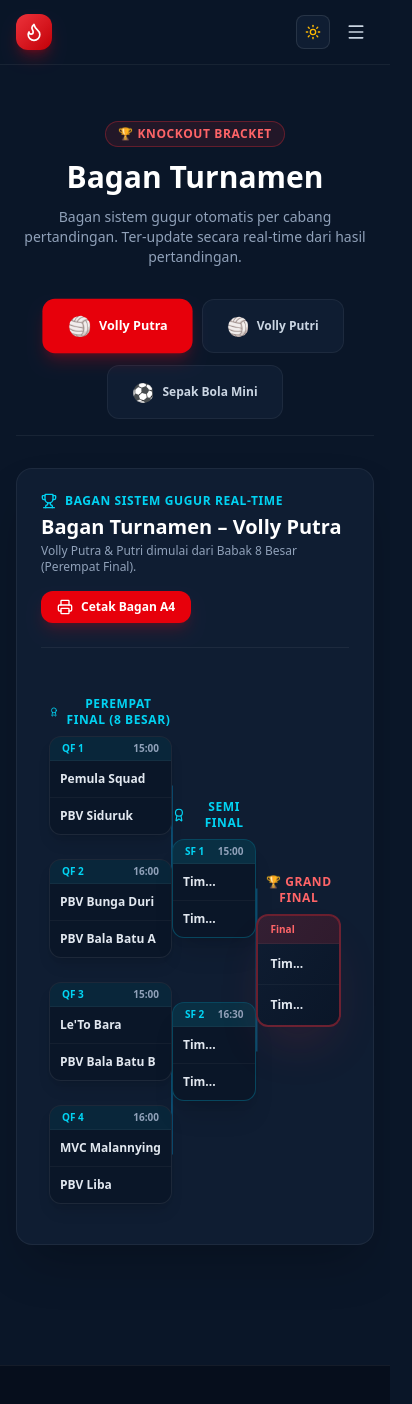
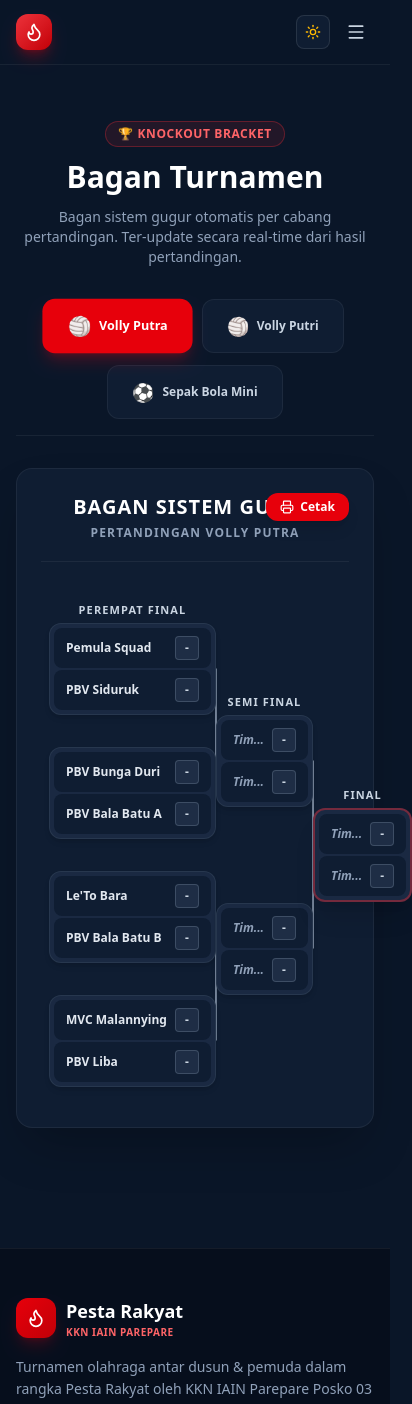
Before and after one commit to Ashif1306/Pestarakyat, a Next.js app: page /bagan in a window 390 px wide. Shown: the top 1404 px of the page, 412 px wide, since content can reach past the window. Built offline with nearby package versions, Linux system fonts and the light colour scheme.

Commit message:
Update volleyball tournament bracket to exactly match reference diagram

```diff
--- a/src/components/BracketViewer.tsx
+++ b/src/components/BracketViewer.tsx
@@ -1,7 +1,7 @@
 'use client';
 
 import React, { useEffect, useRef } from 'react';
-import { Printer, Trophy, CheckCircle2, Award } from 'lucide-react';
+import { Printer, Trophy, CheckCircle2 } from 'lucide-react';
 import { getMatchesBySport, getStandings } from '@/lib/data';
 import type { Team } from '@/types';
 
@@ -25,14 +25,14 @@ export default function BracketViewer({ sportId = 'volly-putra', sportName }: Br
   const groupC = standings['C'] || [];
   const groupD = standings['D'] || [];
 
-  const leaderA = groupA[0]?.name || 'Juara Full A';
-  const runnerA = groupA[1]?.name || 'Runner Up A';
-  const leaderB = groupB[0]?.name || 'Juara Full B';
-  const runnerB = groupB[1]?.name || 'Runner Up B';
-  const leaderC = groupC[0]?.name || 'Juara Full C';
-  const runnerC = groupC[1]?.name || 'Runner Up C';
-  const leaderD = groupD[0]?.name || 'Juara Full D';
-  const runnerD = groupD[1]?.name || 'Runner Up D';
+  const leaderA = groupA[0]?.played > 0 ? groupA[0].name : 'Juara Full A';
+  const runnerA = groupA[1]?.played > 0 ? groupA[1].name : 'Runner Up A';
+  const leaderB = groupB[0]?.played > 0 ? groupB[0].name : 'Juara Full B';
+  const runnerB = groupB[1]?.played > 0 ? groupB[1].name : 'Runner Up B';
+  const leaderC = groupC[0]?.played > 0 ? groupC[0].name : 'Juara Full C';
+  const runnerC = groupC[1]?.played > 0 ? groupC[1].name : 'Runner Up C';
+  const leaderD = groupD[0]?.played > 0 ? groupD[0].name : 'Juara Full D';
+  const runnerD = groupD[1]?.played > 0 ? groupD[1].name : 'Runner Up D';
 
   const isMiniFootball = sportId === 'sepak-bola-mini';
 
@@ -41,12 +41,16 @@ export default function BracketViewer({ sportId = 'volly-putra', sportName }: Br
   const sfMatches = matches.filter((m) => m.phase === 'knockout' && m.round.toLowerCase().includes('semi'));
   const finalMatch = matches.find((m) => m.phase === 'knockout' && m.round.toLowerCase().includes('final'));
 
-  // QF Pairings (for Volly Putra & Volly Putri)
+  // QF Pairings (Exact diagram match for Volly)
+  // QF 1: Juara Full A vs Runner Up B
+  // QF 2: Juara Full C vs Runner Up D
+  // QF 3: Juara Full B vs Runner Up C
+  // QF 4: Juara Full D vs Runner Up A
   const qfPairs: [string, string][] = [
-    [leaderA, runnerB], // QF 1: Juara Full A vs Runner Up B
-    [leaderC, runnerD], // QF 2: Juara Full C vs Runner Up D
-    [leaderB, runnerC], // QF 3: Juara Full B vs Runner Up C
-    [leaderD, runnerA], // QF 4: Juara Full D vs Runner Up A
+    [leaderA, runnerB],
+    [leaderC, runnerD],
+    [leaderB, runnerC],
+    [leaderD, runnerA],
   ];
 
   // Check QF Winners
@@ -126,8 +130,8 @@ export default function BracketViewer({ sportId = 'volly-putra', sportName }: Br
         `M ${mx} ${y1} V ${y2} ` +
         `M ${mx} ${ty} H ${tx}`
       );
-      path.setAttribute('stroke', 'rgba(14, 165, 233, 0.35)');
-      path.setAttribute('stroke-width', '2');
+      path.setAttribute('stroke', '#94a3b8');
+      path.setAttribute('stroke-width', '1.5');
       path.setAttribute('fill', 'none');
       svg.appendChild(path);
     };
@@ -146,75 +150,69 @@ export default function BracketViewer({ sportId = 'volly-putra', sportName }: Br
   }, [matches, standings, isMiniFootball]);
 
   return (
-    <div className="bg-[#0f1d32] rounded-2xl border border-white/[0.06] p-6 shadow-2xl space-y-8">
-      {/* Header Toolbar */}
-      <div className="flex flex-wrap items-center justify-between gap-4 pb-6 border-b border-white/[0.06] no-print">
-        <div>
-          <div className="flex items-center gap-2 text-xs font-bold text-cyan-400 uppercase tracking-wider mb-1">
-            <Trophy className="w-4 h-4" /> Bagan Sistem Gugur Real-Time
-          </div>
-          <h2 className="text-xl font-extrabold text-white">Bagan Turnamen – {sportName}</h2>
-          <p className="text-xs text-slate-400 mt-0.5">
-            {isMiniFootball
-              ? 'Sepak Bola Mini dimulai dari Babak Semi Final (4 Besar).'
-              : 'Volly Putra & Putri dimulai dari Babak 8 Besar (Perempat Final).'}
-          </p>
-        </div>
+    <div className="bg-[#0f1d32] rounded-2xl border border-white/[0.06] p-6 shadow-2xl space-y-6">
+      {/* Title & Toolbar */}
+      <div className="text-center space-y-1 pb-4 border-b border-white/[0.06] relative">
+        <h2 className="text-xl font-extrabold text-white uppercase tracking-wider">
+          BAGAN SISTEM GUGUR
+        </h2>
+        <p className="text-xs font-semibold text-slate-400 uppercase tracking-widest">
+          PERTANDINGAN {sportName.toUpperCase()}
+        </p>
 
         <button
           onClick={() => window.print()}
-          className="px-4 py-2 rounded-xl bg-red-600 hover:bg-red-500 text-white text-xs font-bold flex items-center gap-2 transition-all shadow-lg shadow-red-600/20 hover:scale-105"
+          className="absolute right-0 top-0 px-3.5 py-1.5 rounded-xl bg-red-600 hover:bg-red-500 text-white text-xs font-bold flex items-center gap-1.5 transition-all shadow-lg no-print"
         >
-          <Printer className="w-4 h-4" />
-          Cetak Bagan A4
+          <Printer className="w-3.5 h-3.5" /> Cetak
         </button>
       </div>
 
       {/* Bracket Area */}
-      <div ref={containerRef} className="relative min-h-[460px] flex items-center justify-around px-2 sm:px-8 py-4">
+      <div ref={containerRef} className="relative min-h-[500px] flex items-center justify-around px-2 sm:px-6 py-4">
         <svg ref={svgRef} className="absolute inset-0 w-full h-full pointer-events-none z-0" />
 
-        {/* Round 1: Perempat Final (Only for Volly Putra & Putri) */}
+        {/* Round 1: PEREMPAT FINAL (Volly Putra & Putri) */}
         {!isMiniFootball && (
-          <div className="relative z-10 flex flex-col justify-around space-y-6 w-48 sm:w-56">
-            <h3 className="text-xs font-extrabold text-cyan-400 uppercase tracking-wider text-center flex items-center justify-center gap-1.5 mb-2">
-              <Award className="w-4 h-4" /> Perempat Final (8 Besar)
+          <div className="relative z-10 flex flex-col justify-around space-y-8 w-52 sm:w-60">
+            <h3 className="text-[11px] font-extrabold text-slate-300 uppercase tracking-widest text-center mb-1">
+              PEREMPAT FINAL
             </h3>
 
             {qfPairs.map((pair, idx) => {
               const m = qfMatches[idx];
-              const isFinished = m?.status === 'finished';
+              const scoreAStr = m?.scoreA !== null && m?.scoreA !== undefined ? String(m.scoreA) : '-';
+              const scoreBStr = m?.scoreB !== null && m?.scoreB !== undefined ? String(m.scoreB) : '-';
               const winner = m?.winner;
 
               return (
                 <div
                   key={idx}
                   id={`qf-${idx}`}
-                  className="bg-[#0a1628] border border-white/[0.08] rounded-xl overflow-hidden shadow-lg"
+                  className="bg-[#1a2942] border border-slate-700/60 rounded-xl overflow-hidden shadow-md space-y-0.5 p-1"
                 >
-                  <div className="px-3 py-1 bg-cyan-500/10 border-b border-white/[0.04] flex items-center justify-between text-[10px] text-cyan-400 font-bold">
-                    <span>QF {idx + 1}</span>
-                    {isFinished ? (
-                      <span className="text-emerald-400 flex items-center gap-1">
-                        <CheckCircle2 className="w-3 h-3" /> Selesai
-                      </span>
-                    ) : (
-                      <span className="text-slate-400">{m?.time || 'TBD'}</span>
-                    )}
+                  {/* Team A */}
+                  <div
+                    className={`flex items-center justify-between px-3 py-2 rounded-lg transition-colors ${
+                      winner === pair[0] ? 'bg-emerald-500/20 text-emerald-400 font-extrabold' : 'text-slate-200 bg-[#0f1d32]'
+                    }`}
+                  >
+                    <span className="text-xs font-semibold truncate max-w-[140px]">{pair[0]}</span>
+                    <span className="w-6 h-6 rounded border border-slate-600/80 bg-[#1e2d45] text-slate-300 font-bold text-xs flex items-center justify-center ml-2 flex-shrink-0">
+                      {scoreAStr}
+                    </span>
                   </div>
 
-                  <div className={`p-2.5 flex items-center justify-between border-b border-white/[0.04] ${
-                    winner === pair[0] ? 'bg-emerald-500/15 text-emerald-400 font-extrabold' : 'text-slate-200'
-                  }`}>
-                    <span className="text-xs font-semibold truncate">{pair[0]}</span>
-                    {winner === pair[0] && <CheckCircle2 className="w-3.5 h-3.5 text-emerald-400 flex-shrink-0" />}
-                  </div>
-
-                  <div className={`p-2.5 flex items-center justify-between ${
-                    winner === pair[1] ? 'bg-emerald-500/15 text-emerald-400 font-extrabold' : 'text-slate-200'
-                  }`}>
-                    <span className="text-xs font-semibold truncate">{pair[1]}</span>
-                    {winner === pair[1] && <CheckCircle2 className="w-3.5 h-3.5 text-emerald-400 flex-shrink-0" />}
+                  {/* Team B */}
+                  <div
+                    className={`flex items-center justify-between px-3 py-2 rounded-lg transition-colors ${
+                      winner === pair[1] ? 'bg-emerald-500/20 text-emerald-400 font-extrabold' : 'text-slate-200 bg-[#0f1d32]'
+                    }`}
+                  >
+                    <span className="text-xs font-semibold truncate max-w-[140px]">{pair[1]}</span>
+                    <span className="w-6 h-6 rounded border border-slate-600/80 bg-[#1e2d45] text-slate-300 font-bold text-xs flex items-center justify-center ml-2 flex-shrink-0">
+                      {scoreBStr}
+                    </span>
                   </div>
                 </div>
               );
@@ -222,93 +220,102 @@ export default function BracketViewer({ sportId = 'volly-putra', sportName }: Br
           </div>
         )}
 
-        {/* Round 2: Semi Final */}
-        <div className="relative z-10 flex flex-col justify-around space-y-16 w-48 sm:w-56">
-          <h3 className="text-xs font-extrabold text-cyan-400 uppercase tracking-wider text-center flex items-center justify-center gap-1.5 mb-2">
-            <Award className="w-4 h-4" /> Semi Final
+        {/* Round 2: SEMI FINAL */}
+        <div className="relative z-10 flex flex-col justify-around space-y-24 w-52 sm:w-60">
+          <h3 className="text-[11px] font-extrabold text-slate-300 uppercase tracking-widest text-center mb-1">
+            SEMI FINAL
           </h3>
 
           {sfPairs.map((pair, idx) => {
             const m = sfMatches[idx];
-            const isFinished = m?.status === 'finished';
+            const scoreAStr = m?.scoreA !== null && m?.scoreA !== undefined ? String(m.scoreA) : '-';
+            const scoreBStr = m?.scoreB !== null && m?.scoreB !== undefined ? String(m.scoreB) : '-';
             const winner = m?.winner;
 
             return (
               <div
                 key={idx}
                 id={`sf-${idx}`}
-                className="bg-[#0a1628] border border-cyan-500/30 rounded-xl overflow-hidden shadow-xl"
+                className="bg-[#1a2942] border border-slate-700/60 rounded-xl overflow-hidden shadow-md space-y-0.5 p-1"
               >
-                <div className="px-3 py-1 bg-cyan-500/15 border-b border-white/[0.04] flex items-center justify-between text-[10px] text-cyan-400 font-bold">
-                  <span>SF {idx + 1}</span>
-                  {isFinished ? (
-                    <span className="text-emerald-400 flex items-center gap-1">
-                      <CheckCircle2 className="w-3 h-3" /> Selesai
-                    </span>
-                  ) : (
-                    <span className="text-slate-400">{m?.time || 'TBD'}</span>
-                  )}
+                {/* Team A */}
+                <div
+                  className={`flex items-center justify-between px-3 py-2 rounded-lg transition-colors ${
+                    winner === pair[0] ? 'bg-emerald-500/20 text-emerald-400 font-extrabold' : 'text-slate-200 bg-[#0f1d32]'
+                  }`}
+                >
+                  <span className={`text-xs font-semibold truncate max-w-[140px] ${pair[0] === 'Tim...' ? 'italic text-slate-400' : ''}`}>
+                    {pair[0]}
+                  </span>
+                  <span className="w-6 h-6 rounded border border-slate-600/80 bg-[#1e2d45] text-slate-300 font-bold text-xs flex items-center justify-center ml-2 flex-shrink-0">
+                    {scoreAStr}
+                  </span>
                 </div>
 
-                <div className={`p-2.5 flex items-center justify-between border-b border-white/[0.04] ${
-                  winner === pair[0] ? 'bg-emerald-500/15 text-emerald-400 font-extrabold' : 'text-slate-200'
-                }`}>
-                  <span className="text-xs font-semibold truncate">{pair[0]}</span>
-                  {winner === pair[0] && <CheckCircle2 className="w-3.5 h-3.5 text-emerald-400 flex-shrink-0" />}
-                </div>
-
-                <div className={`p-2.5 flex items-center justify-between ${
-                  winner === pair[1] ? 'bg-emerald-500/15 text-emerald-400 font-extrabold' : 'text-slate-200'
-                }`}>
-                  <span className="text-xs font-semibold truncate">{pair[1]}</span>
-                  {winner === pair[1] && <CheckCircle2 className="w-3.5 h-3.5 text-emerald-400 flex-shrink-0" />}
+                {/* Team B */}
+                <div
+                  className={`flex items-center justify-between px-3 py-2 rounded-lg transition-colors ${
+                    winner === pair[1] ? 'bg-emerald-500/20 text-emerald-400 font-extrabold' : 'text-slate-200 bg-[#0f1d32]'
+                  }`}
+                >
+                  <span className={`text-xs font-semibold truncate max-w-[140px] ${pair[1] === 'Tim...' ? 'italic text-slate-400' : ''}`}>
+                    {pair[1]}
+                  </span>
+                  <span className="w-6 h-6 rounded border border-slate-600/80 bg-[#1e2d45] text-slate-300 font-bold text-xs flex items-center justify-center ml-2 flex-shrink-0">
+                    {scoreBStr}
+                  </span>
                 </div>
               </div>
             );
           })}
         </div>
 
-        {/* Round 3: Final */}
-        <div className="relative z-10 flex flex-col justify-center space-y-4 w-48 sm:w-56">
-          <h3 className="text-xs font-extrabold text-red-400 uppercase tracking-wider text-center flex items-center justify-center gap-1.5 mb-2">
-            🏆 Grand Final
+        {/* Round 3: FINAL */}
+        <div className="relative z-10 flex flex-col justify-center space-y-4 w-52 sm:w-60">
+          <h3 className="text-[11px] font-extrabold text-slate-300 uppercase tracking-widest text-center mb-1">
+            FINAL
           </h3>
 
           <div
             id="final-0"
-            className="bg-gradient-to-br from-[#0f1d32] to-[#0a1628] border-2 border-red-500/40 rounded-xl overflow-hidden shadow-2xl shadow-red-500/15"
+            className="bg-[#1a2942] border-2 border-red-500/40 rounded-xl overflow-hidden shadow-xl space-y-0.5 p-1"
           >
-            <div className="px-3 py-1.5 bg-red-500/15 border-b border-white/[0.04] flex items-center justify-between text-[10px] text-red-400 font-bold">
-              <span>Final</span>
-              {finalMatch?.status === 'finished' && (
-                <span className="text-emerald-400 flex items-center gap-1">
-                  <CheckCircle2 className="w-3 h-3" /> Selesai
-                </span>
-              )}
+            {/* Team A */}
+            <div
+              className={`flex items-center justify-between px-3 py-2 rounded-lg transition-colors ${
+                tournamentWinner === finalPair[0] ? 'bg-emerald-500/20 text-emerald-400 font-extrabold' : 'text-slate-200 bg-[#0f1d32]'
+              }`}
+            >
+              <span className={`text-xs font-semibold truncate max-w-[140px] ${finalPair[0] === 'Tim...' ? 'italic text-slate-400' : ''}`}>
+                {finalPair[0]}
+              </span>
+              <span className="w-6 h-6 rounded border border-slate-600/80 bg-[#1e2d45] text-slate-300 font-bold text-xs flex items-center justify-center ml-2 flex-shrink-0">
+                {finalMatch?.scoreA !== null && finalMatch?.scoreA !== undefined ? finalMatch.scoreA : '-'}
+              </span>
             </div>
 
-            <div className={`p-3 flex items-center justify-between border-b border-white/[0.04] ${
-              tournamentWinner === finalPair[0] ? 'bg-emerald-500/20 text-emerald-400 font-extrabold' : 'text-slate-200'
-            }`}>
-              <span className="text-xs font-semibold truncate">{finalPair[0]}</span>
-              {tournamentWinner === finalPair[0] && <Trophy className="w-4 h-4 text-amber-400 flex-shrink-0" />}
-            </div>
-
-            <div className={`p-3 flex items-center justify-between ${
-              tournamentWinner === finalPair[1] ? 'bg-emerald-500/20 text-emerald-400 font-extrabold' : 'text-slate-200'
-            }`}>
-              <span className="text-xs font-semibold truncate">{finalPair[1]}</span>
-              {tournamentWinner === finalPair[1] && <Trophy className="w-4 h-4 text-amber-400 flex-shrink-0" />}
+            {/* Team B */}
+            <div
+              className={`flex items-center justify-between px-3 py-2 rounded-lg transition-colors ${
+                tournamentWinner === finalPair[1] ? 'bg-emerald-500/20 text-emerald-400 font-extrabold' : 'text-slate-200 bg-[#0f1d32]'
+              }`}
+            >
+              <span className={`text-xs font-semibold truncate max-w-[140px] ${finalPair[1] === 'Tim...' ? 'italic text-slate-400' : ''}`}>
+                {finalPair[1]}
+              </span>
+              <span className="w-6 h-6 rounded border border-slate-600/80 bg-[#1e2d45] text-slate-300 font-bold text-xs flex items-center justify-center ml-2 flex-shrink-0">
+                {finalMatch?.scoreB !== null && finalMatch?.scoreB !== undefined ? finalMatch.scoreB : '-'}
+              </span>
             </div>
           </div>
 
           {/* Winner Banner */}
           {tournamentWinner && (
-            <div className="mt-4 text-center p-4 bg-gradient-to-r from-red-600/20 via-amber-500/20 to-red-600/20 border border-amber-500/40 rounded-xl shadow-lg animate-bounce">
+            <div className="mt-4 text-center p-3 bg-gradient-to-r from-red-600/20 via-amber-500/20 to-red-600/20 border border-amber-500/40 rounded-xl shadow-lg animate-bounce">
               <div className="text-[10px] uppercase font-extrabold text-amber-400 flex items-center justify-center gap-1">
-                <Trophy className="w-3.5 h-3.5" /> JUARA 1 TURNAMEN
+                <Trophy className="w-3.5 h-3.5" /> JUARA 1
               </div>
-              <div className="text-base font-extrabold text-white mt-1">{tournamentWinner}</div>
+              <div className="text-sm font-extrabold text-white mt-0.5">{tournamentWinner}</div>
             </div>
           )}
         </div>
```
